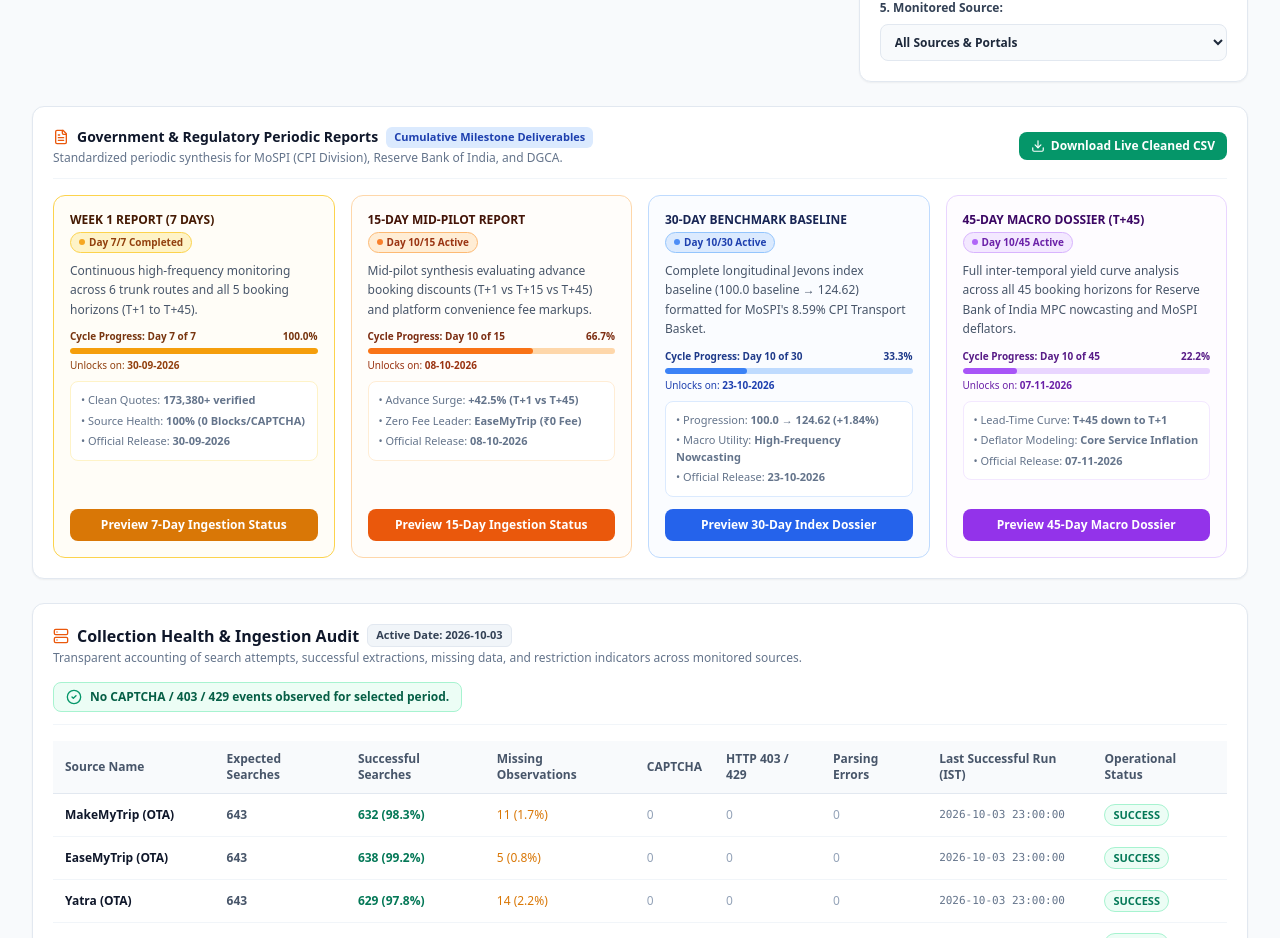
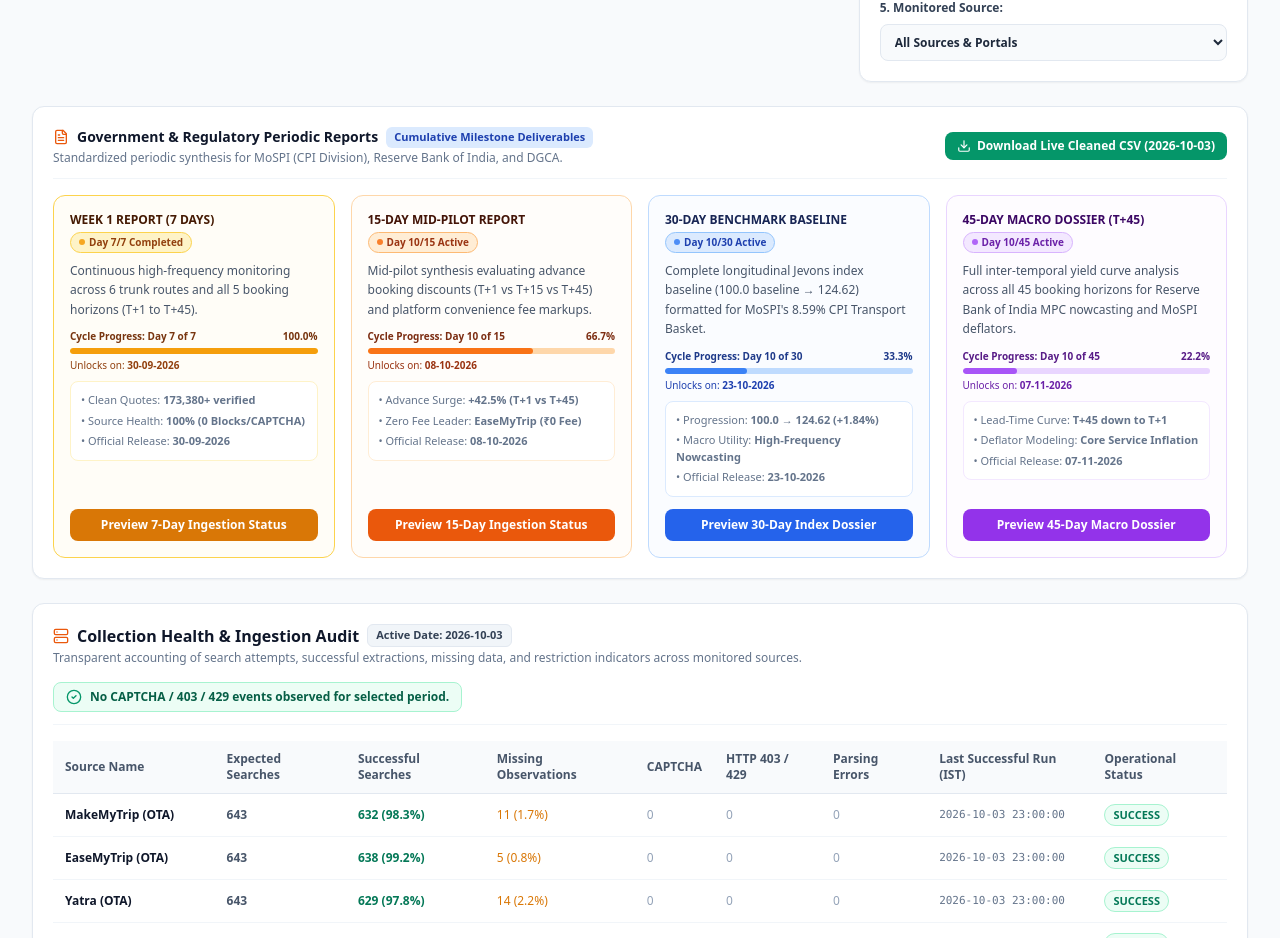
Before and after one commit to Nishant7621/APIx, a Next.js app in the folder frontend/: page / in a window 1280 px wide. Shown: the part 1040-1978 px from the top of the page. Built offline with nearby package versions, Linux system fonts and the light colour scheme; no server answers.

Commit message:
feat(ui): display active date explicitly on CSV download buttons

```diff
--- a/frontend/src/app/page.jsx
+++ b/frontend/src/app/page.jsx
@@ -1406,7 +1406,7 @@ export default function APIxDashboard() {
               className="inline-flex items-center space-x-1.5 px-3 py-1.5 bg-emerald-600 hover:bg-emerald-700 text-white rounded-lg text-xs font-semibold shadow-xs transition cursor-pointer"
             >
               <Download className="w-3.5 h-3.5" />
-              <span>Download Live Cleaned CSV</span>
+              <span>Download Live Cleaned CSV ({selectedDate})</span>
             </button>
           </div>
 
--- a/frontend/src/app/velocity/page.jsx
+++ b/frontend/src/app/velocity/page.jsx
@@ -842,7 +842,7 @@ export default function BookingVsPriceVelocityPage() {
               title="Download 24-hour clean CSV dataset for all 6 routes"
             >
               <Download className="w-3.5 h-3.5" />
-              <span>Export 24h CSV (All Routes)</span>
+              <span>Export 24h CSV ({selectedDate})</span>
             </button>
           </div>
 
```
